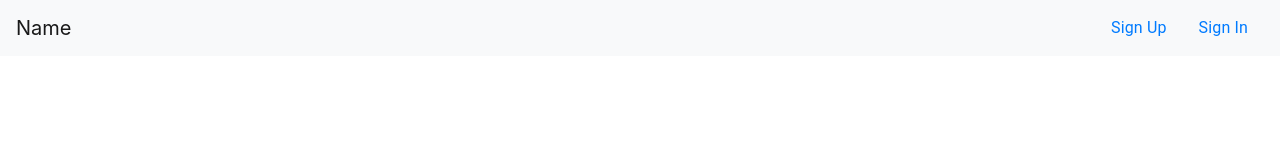
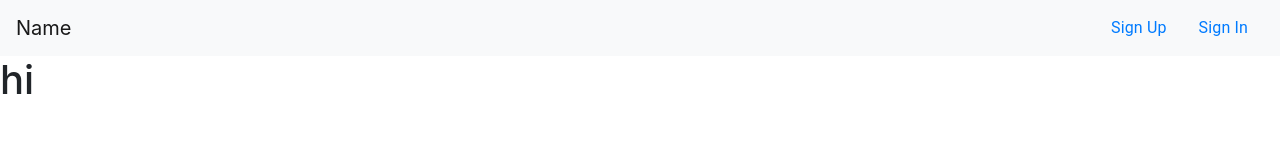
Before and after one commit to jspw/Paper, a React (Create React App) app in the folder client/: page / in a window 1280 px wide. Shown: the top 160 px of the page. Built offline with nearby package versions, Linux system fonts and the light colour scheme.

Commit message:
Home created

```diff
--- /dev/null
+++ b/client/src/Components/Home/Home.js
@@ -0,0 +1,5 @@
+import React from 'react';
+
+export default function Home() {
+    return (<h1>hi</h1>)
+}
--- a/client/src/Components/Navbar/Navbar.js
+++ b/client/src/Components/Navbar/Navbar.js
@@ -12,7 +12,7 @@ import { useHistory } from "react-router-dom";
 
 let navElements;
 
-const Navigation = (props) => {
+export default function Navigation(props) {
   let history = useHistory();
   const [showSign, setShowSign] = useState(true);
   const navChange = () => setShowSign(false);
@@ -137,5 +137,3 @@ const Navigation = (props) => {
     </Navbar>
   );
 };
-
-export default Navigation;
--- a/client/src/Containers/App.js
+++ b/client/src/Containers/App.js
@@ -3,9 +3,9 @@ import { BrowserRouter, Route, Switch } from "react-router-dom";
 import "bootstrap/dist/css/bootstrap.min.css";
 import Navigation from "../Components/Navbar/Navbar";
 // import  MCQ  from "../Components/Exam/MCQs/MCQ/MCQ";
-import SignIn from "../Components/Authentication/SignIn";
-import SignUp from "../Components/Authentication/SignUp";
-// import  MCQ  from "../Components/Exam/MCQs/MCQ/MCQ";
+// import SignIn from "../Components/Authentication/SignIn";
+// import SignUp from "../Components/Authentication/SignUp";
+import Home from "../Components/Home/Home";
 import axios from "axios";
 
 let userdata = localStorage.getItem("data");
@@ -29,12 +29,12 @@ function App() {
     <BrowserRouter>
       <div className="App">
         <Navigation isLogin={isLogin} />
-        <Switch>
-          {/* <Route exact path="/" component={Home} /> */}
+{/*         <Switch>
+          <Route exact path="/" component={Home} />
           <Route path="/signUp" exact component={SignUp} />
           <Route path="/signIn" exact component={SignIn} />
-        </Switch>
-        {/* <Home isLogin={isLogin} /> */}
+        </Switch> */}
+        <Home isLogin={isLogin} />
       </div>
     </BrowserRouter>
   );
```
Also changed, not shown: 1 other file (tests, documents, lock files or other folders).
